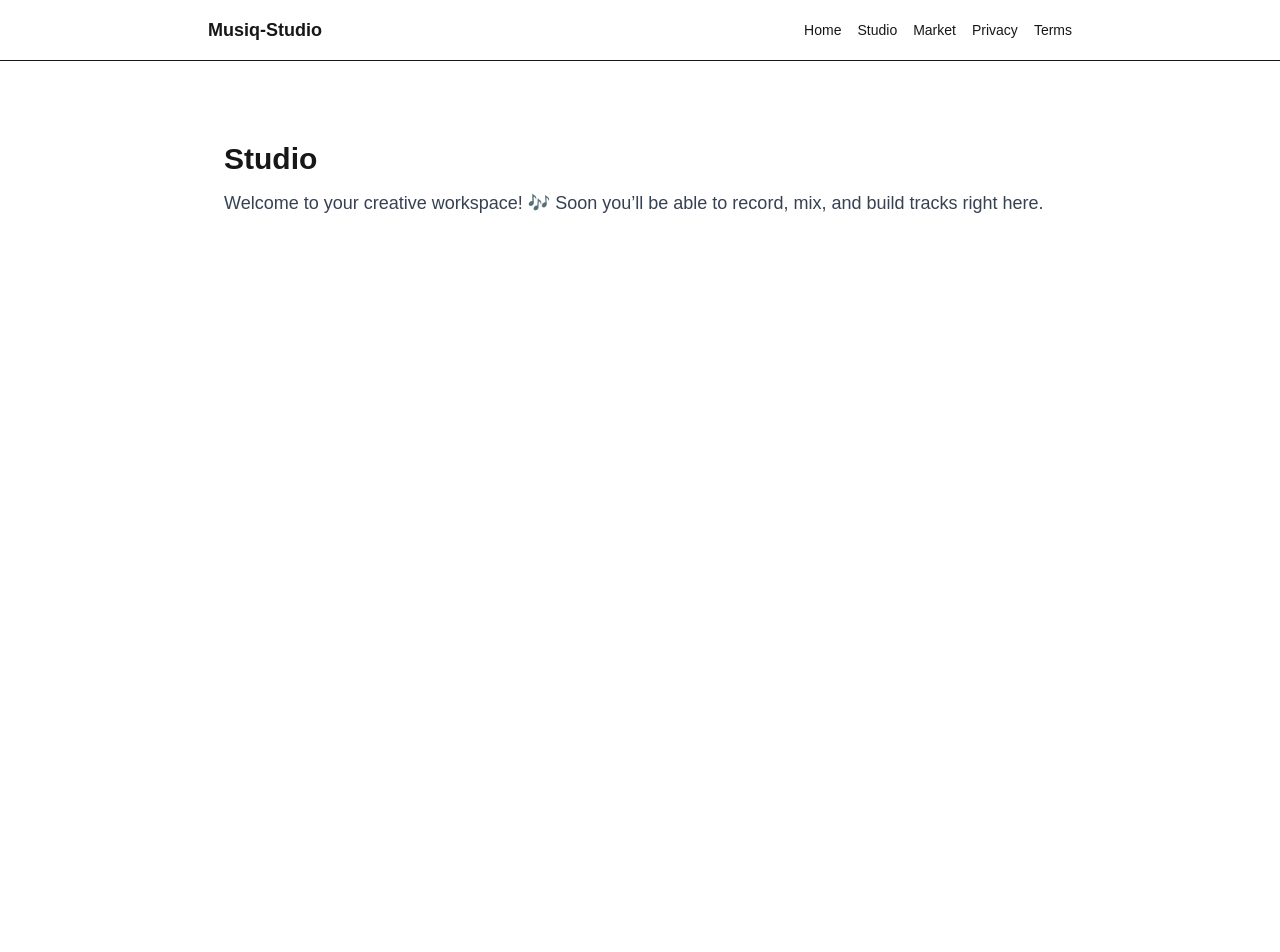
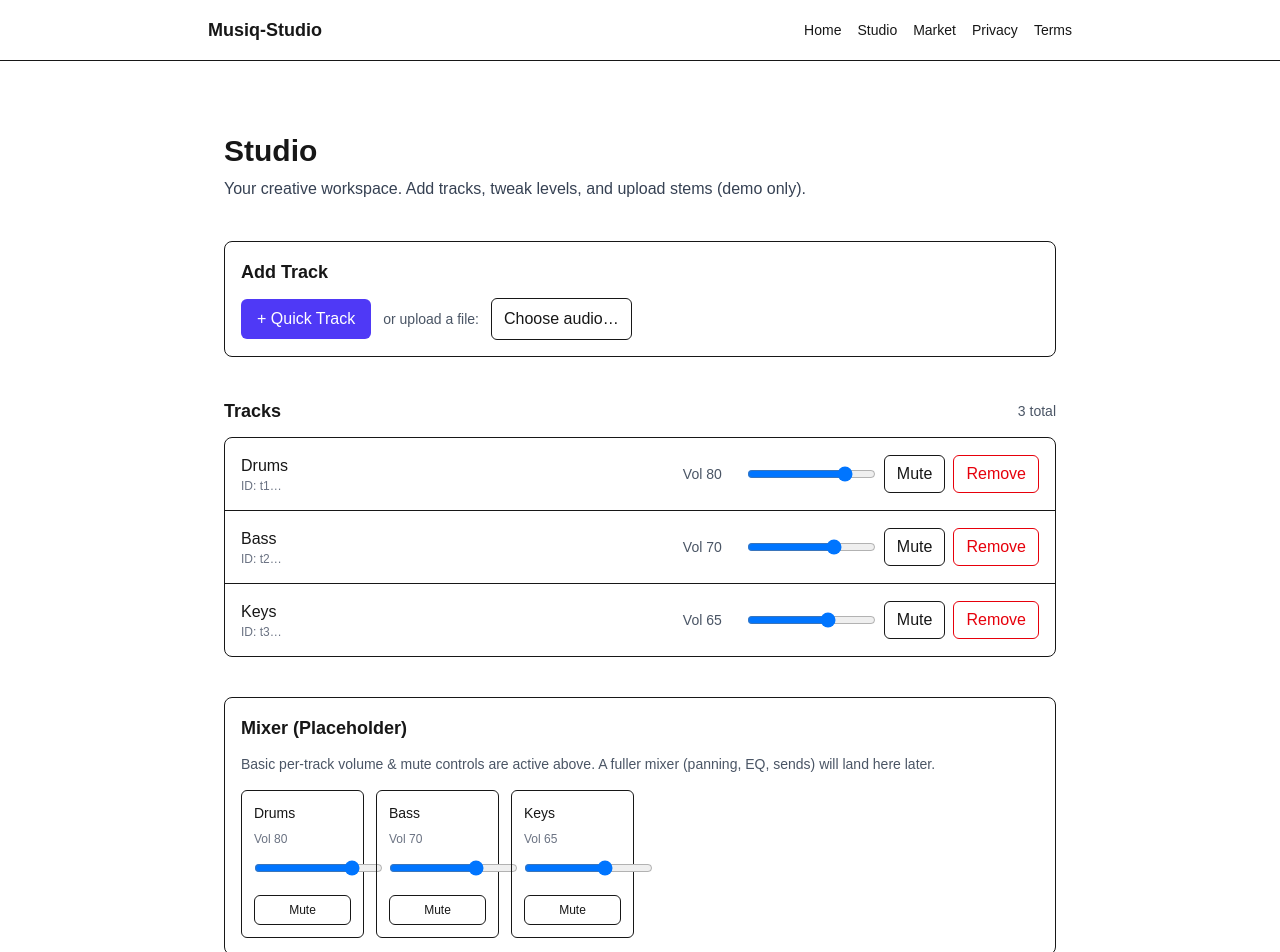
Before and after one commit to TPayne011/musiq-studio, a Next.js app: page /studio in a window 1280 px wide. Shown: the top 952 px of the page. Before the commit the page ends 800 px from the top, so only its background shows below. Built offline with nearby package versions, Linux system fonts and the light colour scheme.

Commit message:
Studio: add track list, mixer placeholder, and upload demo

```diff
--- a/src/app/studio/page.tsx
+++ b/src/app/studio/page.tsx
@@ -1,12 +1,189 @@
 // src/app/studio/page.tsx
+"use client";
+
+import { useState } from "react";
+
+type Track = {
+  id: string;
+  name: string;
+  volume: number; // 0–100
+  muted: boolean;
+};
+
+const initial: Track[] = [
+  { id: "t1", name: "Drums", volume: 80, muted: false },
+  { id: "t2", name: "Bass", volume: 70, muted: false },
+  { id: "t3", name: "Keys", volume: 65, muted: false },
+];
+
 export default function StudioPage() {
+  const [tracks, setTracks] = useState<Track[]>(initial);
+  const [uploadName, setUploadName] = useState<string | null>(null);
+
+  const addTrack = (name: string) => {
+    const id = crypto.randomUUID();
+    setTracks((t) => [...t, { id, name, volume: 75, muted: false }]);
+  };
+
+  const removeTrack = (id: string) => {
+    setTracks((t) => t.filter((x) => x.id !== id));
+  };
+
+  const setVolume = (id: string, volume: number) => {
+    setTracks((t) => t.map((x) => (x.id === id ? { ...x, volume } : x)));
+  };
+
+  const toggleMute = (id: string) => {
+    setTracks((t) =>
+      t.map((x) => (x.id === id ? { ...x, muted: !x.muted } : x))
+    );
+  };
+
   return (
-    <main className="max-w-4xl mx-auto px-4 py-12">
-      <h1 className="text-3xl font-bold">Studio</h1>
-      <p className="mt-3 text-lg text-gray-700">
-        Welcome to your creative workspace! 🎶 Soon you’ll be able to record,
-        mix, and build tracks right here.
-      </p>
+    <main className="max-w-5xl mx-auto px-4 py-10 space-y-10">
+      <header>
+        <h1 className="text-3xl font-bold">Studio</h1>
+        <p className="mt-2 text-gray-700">
+          Your creative workspace. Add tracks, tweak levels, and upload stems
+          (demo only).
+        </p>
+      </header>
+
+      {/* Upload / Add Track */}
+      <section className="rounded-lg border p-4">
+        <h2 className="text-lg font-semibold mb-3">Add Track</h2>
+        <div className="flex flex-col gap-3 sm:flex-row sm:items-center">
+          <button
+            onClick={() => addTrack("New Track")}
+            className="rounded-md bg-indigo-600 px-4 py-2 text-white hover:bg-indigo-700"
+          >
+            + Quick Track
+          </button>
+
+          <div className="text-sm text-gray-600">or upload a file:</div>
+
+          <label className="inline-flex cursor-pointer items-center gap-2 rounded-md border px-3 py-2 hover:bg-gray-50">
+            <input
+              type="file"
+              accept="audio/*"
+              className="hidden"
+              onChange={(e) => {
+                const f = e.target.files?.[0];
+                if (f) {
+                  setUploadName(f.name);
+                  // Demo: just add a track with the file name (no real upload yet)
+                  addTrack(f.name.replace(/\.[^/.]+$/, ""));
+                }
+              }}
+            />
+            <span>Choose audio…</span>
+          </label>
+
+          {uploadName && (
+            <span className="text-sm text-gray-600">
+              Selected: {uploadName}
+            </span>
+          )}
+        </div>
+      </section>
+
+      {/* Track List */}
+      <section className="space-y-3">
+        <div className="flex items-center justify-between">
+          <h2 className="text-lg font-semibold">Tracks</h2>
+          <span className="text-sm text-gray-600">{tracks.length} total</span>
+        </div>
+
+        <div className="divide-y rounded-lg border">
+          {tracks.map((tr) => (
+            <div
+              key={tr.id}
+              className="flex flex-col gap-3 p-4 sm:flex-row sm:items-center sm:justify-between"
+            >
+              <div className="min-w-0">
+                <div className="truncate text-base font-medium">
+                  {tr.muted ? "🔇 " : ""}
+                  {tr.name}
+                </div>
+                <div className="text-xs text-gray-500">
+                  ID: {tr.id.slice(0, 8)}…
+                </div>
+              </div>
+
+              <div className="flex flex-col gap-2 sm:flex-row sm:items-center">
+                <div className="flex items-center gap-2">
+                  <label className="text-sm text-gray-600 w-14">
+                    Vol {tr.volume}
+                  </label>
+                  <input
+                    type="range"
+                    min={0}
+                    max={100}
+                    value={tr.volume}
+                    onChange={(e) => setVolume(tr.id, Number(e.target.value))}
+                  />
+                </div>
+
+                <div className="flex items-center gap-2">
+                  <button
+                    onClick={() => toggleMute(tr.id)}
+                    className="rounded-md border px-3 py-1.5 hover:bg-gray-50"
+                    title={tr.muted ? "Unmute" : "Mute"}
+                  >
+                    {tr.muted ? "Unmute" : "Mute"}
+                  </button>
+                  <button
+                    onClick={() => removeTrack(tr.id)}
+                    className="rounded-md border px-3 py-1.5 text-red-600 hover:bg-red-50"
+                    title="Remove track"
+                  >
+                    Remove
+                  </button>
+                </div>
+              </div>
+            </div>
+          ))}
+
+          {tracks.length === 0 && (
+            <div className="p-6 text-center text-sm text-gray-600">
+              No tracks yet. Use <strong>+ Quick Track</strong> or choose an
+              audio file to add one.
+            </div>
+          )}
+        </div>
+      </section>
+
+      {/* Mixer Placeholder */}
+      <section className="rounded-lg border p-4">
+        <h2 className="text-lg font-semibold mb-3">Mixer (Placeholder)</h2>
+        <p className="text-sm text-gray-600 mb-4">
+          Basic per-track volume & mute controls are active above. A fuller
+          mixer (panning, EQ, sends) will land here later.
+        </p>
+        <div className="grid grid-cols-2 gap-3 sm:grid-cols-4 lg:grid-cols-6">
+          {tracks.map((tr) => (
+            <div key={`m-${tr.id}`} className="rounded-md border p-3">
+              <div className="truncate text-sm font-medium">{tr.name}</div>
+              <div className="mt-2 text-xs text-gray-500">Vol {tr.volume}</div>
+              <div className="mt-3">
+                <input
+                  type="range"
+                  min={0}
+                  max={100}
+                  value={tr.volume}
+                  onChange={(e) => setVolume(tr.id, Number(e.target.value))}
+                />
+              </div>
+              <button
+                onClick={() => toggleMute(tr.id)}
+                className="mt-3 w-full rounded-md border px-2 py-1.5 text-xs hover:bg-gray-50"
+              >
+                {tr.muted ? "Unmute" : "Mute"}
+              </button>
+            </div>
+          ))}
+        </div>
+      </section>
     </main>
   );
 }
```
